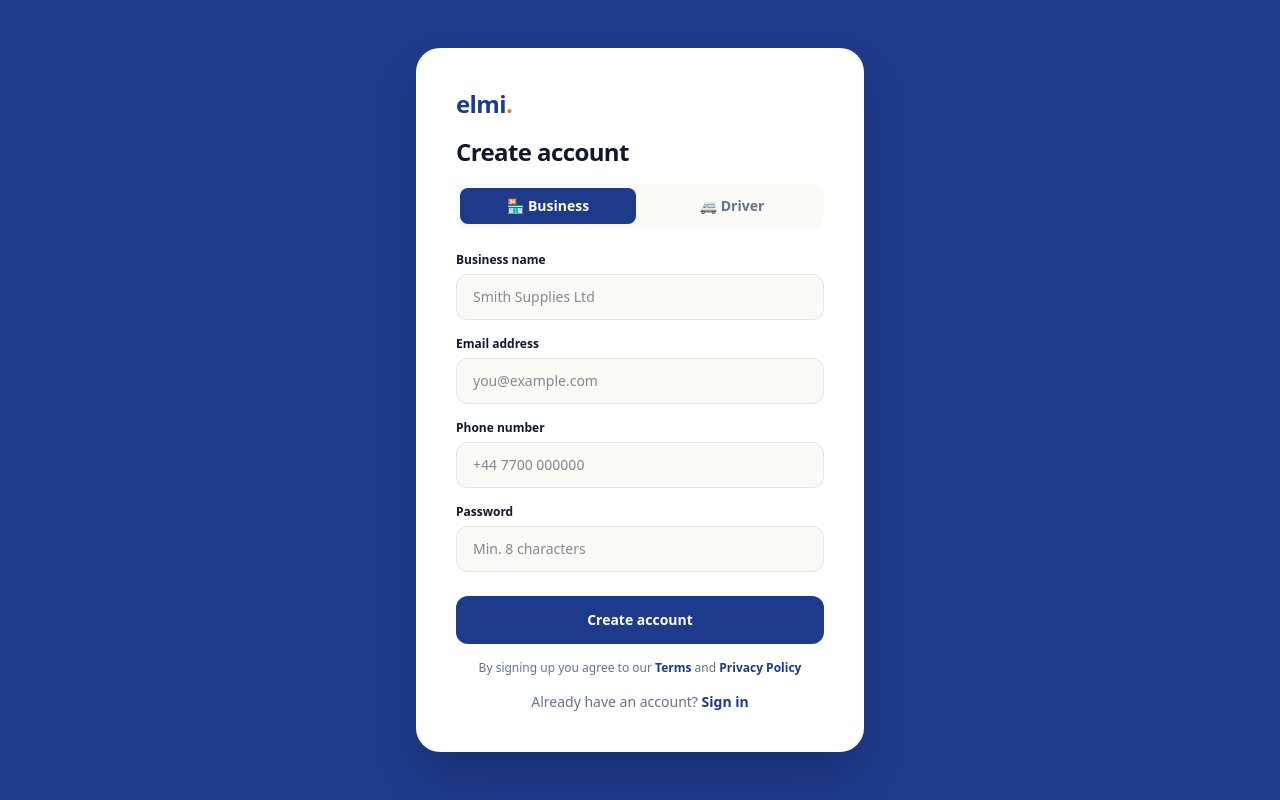
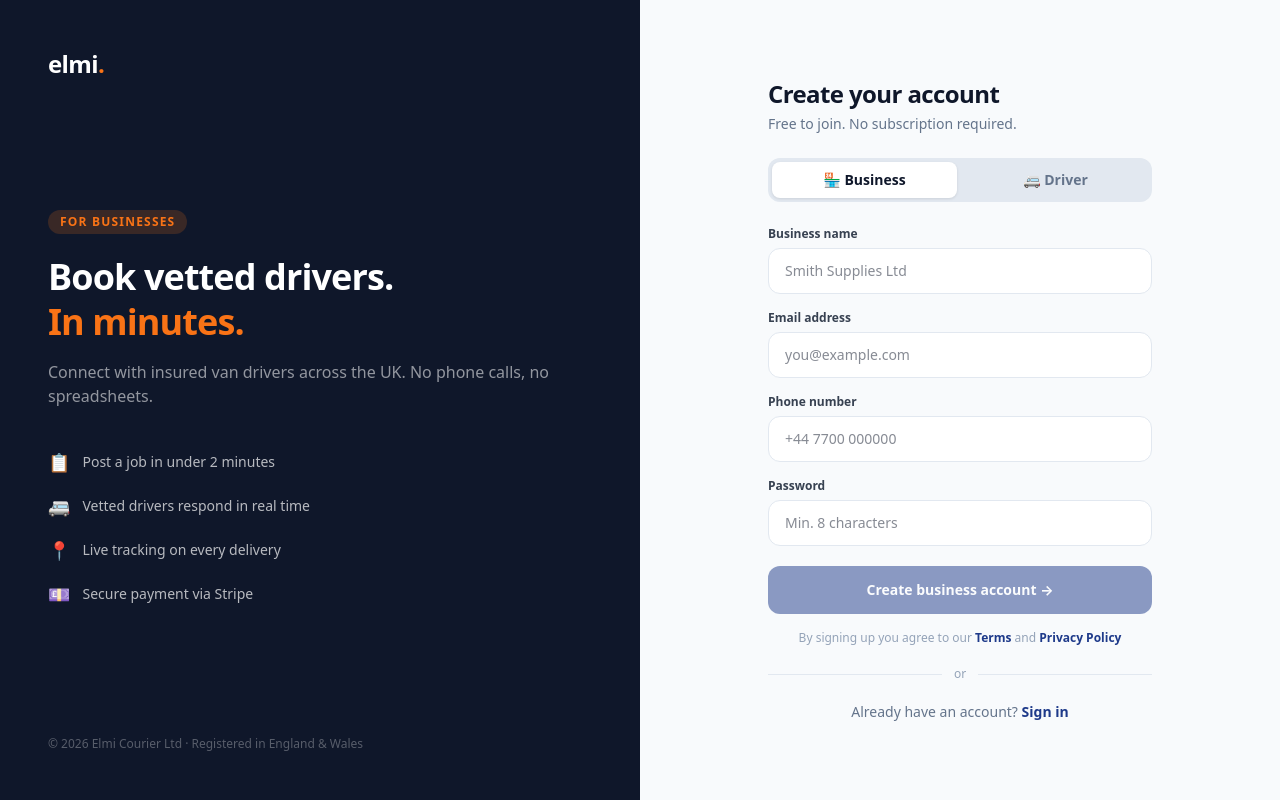
Before and after one commit to mahadosman2626-bit/elmi-courier-web, a Next.js app: page /register in a window 1280 px wide. Built offline with nearby package versions, Linux system fonts and the light colour scheme.

Commit message:
Redesign login and register pages with split-panel layout

```diff
--- a/app/login/page.tsx
+++ b/app/login/page.tsx
@@ -28,49 +28,90 @@ export default function LoginPage() {
   };
 
   return (
-    <div className="min-h-screen flex" style={{ background: 'var(--primary)' }}>
-      <div className="flex-1 flex items-center justify-center p-6">
-        <div className="w-full max-w-md bg-white rounded-3xl p-10 shadow-2xl">
-          <div className="mb-8">
-            <span className="text-2xl font-extrabold tracking-tight" style={{ color: 'var(--primary)' }}>
-              elmi<span style={{ color: 'var(--accent)' }}>.</span>
-            </span>
-            <h1 className="text-2xl font-extrabold mt-4 tracking-tight">Welcome back</h1>
-            <p className="text-sm mt-1" style={{ color: 'var(--text-secondary)' }}>Sign in to your account</p>
+    <div className="min-h-screen flex">
+
+      {/* Left brand panel — hidden on mobile */}
+      <div className="hidden lg:flex lg:w-1/2 flex-col justify-between p-12" style={{ background: '#0F172A' }}>
+        <button onClick={() => router.push('/')} className="text-2xl font-extrabold tracking-tight text-white w-fit">
+          elmi<span style={{ color: '#F97316' }}>.</span>
+        </button>
+
+        <div>
+          <h2 className="text-4xl font-extrabold text-white leading-tight mb-4 tracking-tight">
+            Same-day van delivery.<br />
+            <span style={{ color: '#F97316' }}>Built for UK businesses.</span>
+          </h2>
+          <p className="text-base mb-10" style={{ color: 'rgba(255,255,255,0.55)' }}>
+            Post a job in under 2 minutes. Every driver is verified before they go live.
+          </p>
+          <div className="flex flex-col gap-4">
+            {[
+              { icon: '✅', text: 'Driving licence, insurance & GIT cover verified' },
+              { icon: '📍', text: 'Live tracking on every delivery' },
+              { icon: '💷', text: 'Secure payments via Stripe' },
+            ].map((p) => (
+              <div key={p.text} className="flex items-center gap-3">
+                <span className="text-lg">{p.icon}</span>
+                <span className="text-sm font-medium" style={{ color: 'rgba(255,255,255,0.7)' }}>{p.text}</span>
+              </div>
+            ))}
           </div>
+        </div>
+
+        <p className="text-xs" style={{ color: 'rgba(255,255,255,0.3)' }}>© 2026 Elmi Courier Ltd · Registered in England & Wales</p>
+      </div>
+
+      {/* Right form panel */}
+      <div className="flex-1 flex flex-col justify-center items-center p-6 lg:p-16" style={{ background: '#F8FAFC' }}>
+
+        {/* Mobile logo */}
+        <button onClick={() => router.push('/')} className="text-2xl font-extrabold tracking-tight mb-10 lg:hidden" style={{ color: '#1E3A8A' }}>
+          elmi<span style={{ color: '#F97316' }}>.</span>
+        </button>
+
+        <div className="w-full max-w-sm">
+          <h1 className="text-2xl font-extrabold tracking-tight mb-1" style={{ color: '#0F172A' }}>Welcome back</h1>
+          <p className="text-sm mb-8" style={{ color: '#64748B' }}>Sign in to your elmi account</p>
 
           {error && (
-            <div className="mb-4 px-4 py-3 rounded-xl text-sm font-medium" style={{ background: '#FEF2F2', color: '#DC2626' }}>
+            <div className="mb-5 px-4 py-3 rounded-xl text-sm font-medium" style={{ background: '#FEF2F2', color: '#DC2626' }}>
               {error}
             </div>
           )}
 
           <form onSubmit={(e) => { e.preventDefault(); handleSubmit(); }} className="flex flex-col gap-4">
             <div>
-              <label className="block text-xs font-semibold mb-1.5" style={{ color: 'var(--text-primary)' }}>Email address</label>
+              <label className="block text-xs font-semibold mb-1.5" style={{ color: '#374151' }}>Email address</label>
               <input type="email" value={email} onChange={(e) => setEmail(e.target.value)} required
-                className="w-full px-4 py-3 rounded-xl border text-sm"
-                style={{ borderColor: 'var(--border)', background: 'var(--background)' }}
+                className="w-full px-4 py-3 rounded-xl border text-sm bg-white focus:outline-none focus:ring-2"
+                style={{ borderColor: '#E2E8F0' }}
                 placeholder="you@example.com" />
             </div>
             <div>
-              <label className="block text-xs font-semibold mb-1.5" style={{ color: 'var(--text-primary)' }}>Password</label>
+              <label className="block text-xs font-semibold mb-1.5" style={{ color: '#374151' }}>Password</label>
               <input type="password" value={password} onChange={(e) => setPassword(e.target.value)} required
-                className="w-full px-4 py-3 rounded-xl border text-sm"
-                style={{ borderColor: 'var(--border)', background: 'var(--background)' }}
+                className="w-full px-4 py-3 rounded-xl border text-sm bg-white focus:outline-none focus:ring-2"
+                style={{ borderColor: '#E2E8F0' }}
                 placeholder="Enter your password" />
             </div>
-            <button type="submit" disabled={loading}
-              className="w-full py-3.5 rounded-xl text-white font-bold text-sm mt-2 disabled:opacity-60 transition-opacity"
-              style={{ background: 'var(--primary)' }}>
-              {loading ? 'Signing in…' : 'Sign in'}
+
+            <button type="submit" disabled={loading || !email || !password}
+              className="w-full py-3.5 rounded-xl text-white font-bold text-sm mt-1 disabled:opacity-50 transition-opacity"
+              style={{ background: '#1E3A8A' }}>
+              {loading ? 'Signing in…' : 'Sign in →'}
             </button>
           </form>
 
-          <p className="text-center text-sm mt-6" style={{ color: 'var(--text-secondary)' }}>
+          <div className="flex items-center gap-3 my-6">
+            <div className="flex-1 h-px" style={{ background: '#E2E8F0' }} />
+            <span className="text-xs" style={{ color: '#94A3B8' }}>or</span>
+            <div className="flex-1 h-px" style={{ background: '#E2E8F0' }} />
+          </div>
+
+          <p className="text-center text-sm" style={{ color: '#64748B' }}>
             Don&apos;t have an account?{' '}
-            <button onClick={() => router.push('/register')} className="font-bold hover:underline" style={{ color: 'var(--primary)' }}>
-              Create one
+            <button onClick={() => router.push('/register')} className="font-bold hover:underline" style={{ color: '#1E3A8A' }}>
+              Create one free
             </button>
           </p>
         </div>
--- a/app/register/page.tsx
+++ b/app/register/page.tsx
@@ -3,6 +3,20 @@ import { useState } from 'react';
 import { useRouter, useSearchParams } from 'next/navigation';
 import { useAuth } from '@/context/AuthContext';
 import { Suspense } from 'react';
+
+const BUSINESS_PERKS = [
+  { icon: '📋', text: 'Post a job in under 2 minutes' },
+  { icon: '🚐', text: 'Vetted drivers respond in real time' },
+  { icon: '📍', text: 'Live tracking on every delivery' },
+  { icon: '💷', text: 'Secure payment via Stripe' },
+];
+
+const DRIVER_PERKS = [
+  { icon: '💷', text: 'Keep 85% of every job — instant payout' },
+  { icon: '⏰', text: 'Choose your own hours — no shifts' },
+  { icon: '📱', text: 'Manage everything from the app or web' },
+  { icon: '✅', text: 'Quick verification — start earning fast' },
+];
 
 function RegisterForm() {
   const router = useRouter();
@@ -18,7 +32,7 @@ function RegisterForm() {
   const [loading, setLoading] = useState(false);
   const [error, setError] = useState('');
 
-  const handleSubmit = async (e: React.FormEvent) => {
+  const handleSubmit = async (e: React.FormEvent<HTMLFormElement>) => {
     e.preventDefault();
     if (password.length < 8) { setError('Password must be at least 8 characters.'); return; }
     setLoading(true);
@@ -33,66 +47,147 @@ function RegisterForm() {
         businessName: role === 'business' ? name.trim() : '',
       });
       router.replace(role === 'driver' ? '/driver' : '/business');
-    } catch (err: any) {
-      setError(err?.response?.data?.error || 'Registration failed.');
+    } catch (err: unknown) {
+      const e = err as { response?: { data?: { error?: string } } };
+      setError(e?.response?.data?.error || 'Registration failed.');
     } finally {
       setLoading(false);
     }
   };
 
+  const perks = role === 'business' ? BUSINESS_PERKS : DRIVER_PERKS;
+  const panelHeading = role === 'business'
+    ? <>Book vetted drivers.<br /><span style={{ color: '#F97316' }}>In minutes.</span></>
+    : <>Drive on your terms.<br /><span style={{ color: '#F97316' }}>Keep 85%.</span></>;
+
   return (
-    <div className="min-h-screen flex" style={{ background: 'var(--primary)' }}>
-      <div className="flex-1 flex items-center justify-center p-6">
-        <div className="w-full max-w-md bg-white rounded-3xl p-10 shadow-2xl">
-          <span className="text-2xl font-extrabold tracking-tight" style={{ color: 'var(--primary)' }}>
-            elmi<span style={{ color: 'var(--accent)' }}>.</span>
-          </span>
-          <h1 className="text-2xl font-extrabold mt-4 tracking-tight mb-1">Create account</h1>
+    <div className="min-h-screen flex">
+
+      {/* Left brand panel */}
+      <div className="hidden lg:flex lg:w-1/2 flex-col justify-between p-12" style={{ background: '#0F172A' }}>
+        <button onClick={() => router.push('/')} className="text-2xl font-extrabold tracking-tight text-white w-fit">
+          elmi<span style={{ color: '#F97316' }}>.</span>
+        </button>
+
+        <div>
+          <div className="inline-block px-3 py-1 rounded-full text-xs font-bold mb-5 tracking-widest"
+            style={{ background: 'rgba(249,115,22,0.18)', color: '#F97316' }}>
+            {role === 'business' ? 'FOR BUSINESSES' : 'FOR DRIVERS'}
+          </div>
+          <h2 className="text-4xl font-extrabold text-white leading-tight mb-4 tracking-tight">
+            {panelHeading}
+          </h2>
+          <p className="text-base mb-10" style={{ color: 'rgba(255,255,255,0.55)' }}>
+            {role === 'business'
+              ? 'Connect with insured van drivers across the UK. No phone calls, no spreadsheets.'
+              : 'Accept jobs near you, get paid instantly, and work whenever you want.'}
+          </p>
+          <div className="flex flex-col gap-4">
+            {perks.map((p) => (
+              <div key={p.text} className="flex items-center gap-3">
+                <span className="text-lg">{p.icon}</span>
+                <span className="text-sm font-medium" style={{ color: 'rgba(255,255,255,0.7)' }}>{p.text}</span>
+              </div>
+            ))}
+          </div>
+        </div>
+
+        <p className="text-xs" style={{ color: 'rgba(255,255,255,0.3)' }}>© 2026 Elmi Courier Ltd · Registered in England & Wales</p>
+      </div>
+
+      {/* Right form panel */}
+      <div className="flex-1 flex flex-col justify-center items-center p-6 lg:p-16" style={{ background: '#F8FAFC' }}>
+
+        {/* Mobile logo */}
+        <button onClick={() => router.push('/')} className="text-2xl font-extrabold tracking-tight mb-8 lg:hidden" style={{ color: '#1E3A8A' }}>
+          elmi<span style={{ color: '#F97316' }}>.</span>
+        </button>
+
+        <div className="w-full max-w-sm">
+          <h1 className="text-2xl font-extrabold tracking-tight mb-1" style={{ color: '#0F172A' }}>Create your account</h1>
+          <p className="text-sm mb-6" style={{ color: '#64748B' }}>Free to join. No subscription required.</p>
 
           {/* Role toggle */}
-          <div className="flex gap-2 mb-6 mt-4 p-1 rounded-xl" style={{ background: 'var(--background)' }}>
-            {(['business', 'driver'] as const).map((r) => (
-              <button key={r} onClick={() => setRole(r)}
+          <div className="flex gap-1.5 p-1 rounded-xl mb-6" style={{ background: '#E2E8F0' }}>
+            {([
+              { value: 'business', label: '🏪 Business' },
+              { value: 'driver',   label: '🚐 Driver' },
+            ] as const).map((r) => (
+              <button key={r.value} onClick={() => setRole(r.value)}
                 className="flex-1 py-2 rounded-lg text-sm font-bold transition-all"
-                style={{ background: role === r ? 'var(--primary)' : 'transparent', color: role === r ? 'white' : 'var(--text-secondary)' }}>
-                {r === 'business' ? '🏪 Business' : '🚐 Driver'}
+                style={{
+                  background: role === r.value ? 'white' : 'transparent',
+                  color: role === r.value ? '#0F172A' : '#64748B',
+                  boxShadow: role === r.value ? '0 1px 3px rgba(0,0,0,0.1)' : 'none',
+                }}>
+                {r.label}
               </button>
             ))}
           </div>
 
-          {error && <div className="mb-4 px-4 py-3 rounded-xl text-sm font-medium" style={{ background: '#FEF2F2', color: '#DC2626' }}>{error}</div>}
+          {error && (
+            <div className="mb-4 px-4 py-3 rounded-xl text-sm font-medium" style={{ background: '#FEF2F2', color: '#DC2626' }}>
+              {error}
+            </div>
+          )}
 
           <form onSubmit={handleSubmit} className="flex flex-col gap-4">
-            {[
-              { label: role === 'business' ? 'Business name' : 'Full name', value: name, onChange: setName, placeholder: role === 'business' ? 'Smith Supplies Ltd' : 'John Smith', type: 'text' },
-              { label: 'Email address', value: email, onChange: setEmail, placeholder: 'you@example.com', type: 'email' },
-              { label: 'Phone number', value: phone, onChange: setPhone, placeholder: '+44 7700 000000', type: 'tel' },
-              { label: 'Password', value: password, onChange: setPassword, placeholder: 'Min. 8 characters', type: 'password' },
-            ].map((field) => (
-              <div key={field.label}>
-                <label className="block text-xs font-semibold mb-1.5" style={{ color: 'var(--text-primary)' }}>{field.label}</label>
-                <input type={field.type} value={field.value} onChange={(e) => field.onChange(e.target.value)} required
-                  className="w-full px-4 py-3 rounded-xl border text-sm"
-                  style={{ borderColor: 'var(--border)', background: 'var(--background)' }}
-                  placeholder={field.placeholder} />
-              </div>
-            ))}
+            <div>
+              <label className="block text-xs font-semibold mb-1.5" style={{ color: '#374151' }}>
+                {role === 'business' ? 'Business name' : 'Full name'}
+              </label>
+              <input type="text" value={name} onChange={(e) => setName(e.target.value)} required
+                className="w-full px-4 py-3 rounded-xl border text-sm bg-white focus:outline-none focus:ring-2"
+                style={{ borderColor: '#E2E8F0' }}
+                placeholder={role === 'business' ? 'Smith Supplies Ltd' : 'John Smith'} />
+            </div>
+            <div>
+              <label className="block text-xs font-semibold mb-1.5" style={{ color: '#374151' }}>Email address</label>
+              <input type="email" value={email} onChange={(e) => setEmail(e.target.value)} required
+                className="w-full px-4 py-3 rounded-xl border text-sm bg-white focus:outline-none focus:ring-2"
+                style={{ borderColor: '#E2E8F0' }}
+                placeholder="you@example.com" />
+            </div>
+            <div>
+              <label className="block text-xs font-semibold mb-1.5" style={{ color: '#374151' }}>Phone number</label>
+              <input type="tel" value={phone} onChange={(e) => setPhone(e.target.value)} required
+                className="w-full px-4 py-3 rounded-xl border text-sm bg-white focus:outline-none focus:ring-2"
+                style={{ borderColor: '#E2E8F0' }}
+                placeholder="+44 7700 000000" />
+            </div>
+            <div>
+              <label className="block text-xs font-semibold mb-1.5" style={{ color: '#374151' }}>Password</label>
+              <input type="password" value={password} onChange={(e) => setPassword(e.target.value)} required
+                className="w-full px-4 py-3 rounded-xl border text-sm bg-white focus:outline-none focus:ring-2"
+                style={{ borderColor: '#E2E8F0' }}
+                placeholder="Min. 8 characters" />
+            </div>
 
-            <button type="submit" disabled={loading}
-              className="w-full py-3.5 rounded-xl text-white font-bold text-sm mt-2 disabled:opacity-60"
-              style={{ background: 'var(--primary)' }}>
-              {loading ? 'Creating account…' : 'Create account'}
+            <button type="submit" disabled={loading || !name || !email || !phone || !password}
+              className="w-full py-3.5 rounded-xl text-white font-bold text-sm mt-1 disabled:opacity-50 transition-opacity"
+              style={{ background: '#1E3A8A' }}>
+              {loading ? 'Creating account…' : `Create ${role} account →`}
             </button>
           </form>
 
-          <p className="text-xs text-center mt-4" style={{ color: 'var(--text-secondary)' }}>
+          <p className="text-xs text-center mt-4" style={{ color: '#94A3B8' }}>
             By signing up you agree to our{' '}
-            <a href="/terms" className="font-bold hover:underline" style={{ color: 'var(--primary)' }}>Terms</a> and{' '}
-            <a href="/privacy" className="font-bold hover:underline" style={{ color: 'var(--primary)' }}>Privacy Policy</a>
+            <a href="/terms" className="font-semibold hover:underline" style={{ color: '#1E3A8A' }}>Terms</a>
+            {' '}and{' '}
+            <a href="/privacy" className="font-semibold hover:underline" style={{ color: '#1E3A8A' }}>Privacy Policy</a>
           </p>
-          <p className="text-center text-sm mt-4" style={{ color: 'var(--text-secondary)' }}>
+
+          <div className="flex items-center gap-3 my-5">
+            <div className="flex-1 h-px" style={{ background: '#E2E8F0' }} />
+            <span className="text-xs" style={{ color: '#94A3B8' }}>or</span>
+            <div className="flex-1 h-px" style={{ background: '#E2E8F0' }} />
+          </div>
+
+          <p className="text-center text-sm" style={{ color: '#64748B' }}>
             Already have an account?{' '}
-            <button onClick={() => router.push('/login')} className="font-bold hover:underline" style={{ color: 'var(--primary)' }}>Sign in</button>
+            <button onClick={() => router.push('/login')} className="font-bold hover:underline" style={{ color: '#1E3A8A' }}>
+              Sign in
+            </button>
           </p>
         </div>
       </div>
```
